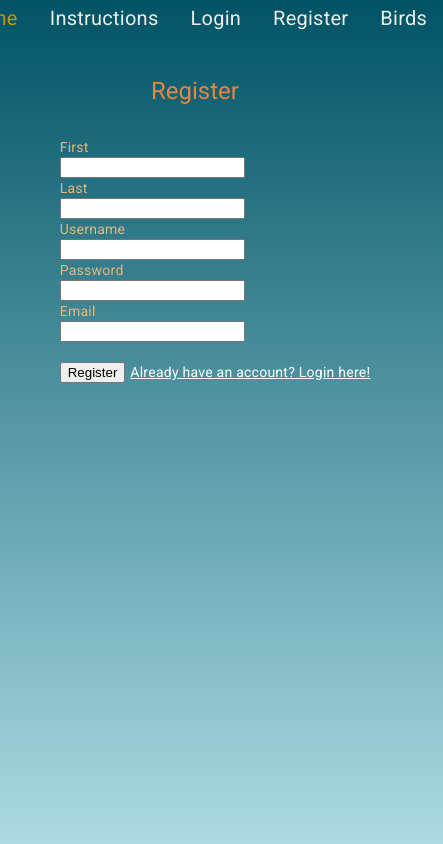
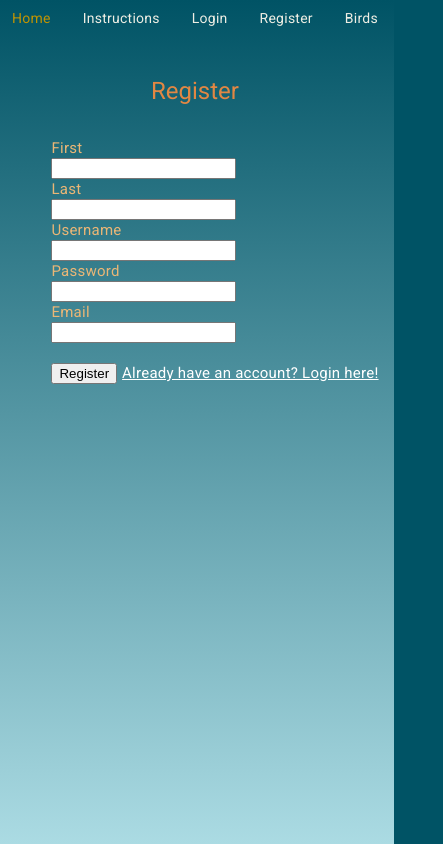
Before and after one commit to kellysun0124/ClippyBird, an Angular app in the folder FrontEnd/: page /register in a window 390 px wide. Shown: the whole page, 443 px wide, since content can reach past the window. Built offline with nearby package versions, Linux system fonts and the light colour scheme.

Commit message:
added phone media queries

```diff
--- a/FrontEnd/src/app/layouts/header/header.component.css
+++ b/FrontEnd/src/app/layouts/header/header.component.css
@@ -25,3 +25,14 @@
 .navbar-actions {
   margin-left: auto; /* Pushes the actions to the right */
 }
+
+/* Phone media queries */
+@media screen and (min-width: 360px) and (max-width: 800px) {
+  .navbar-nav {
+    float: none;
+    width: 100%;
+  }
+  .nav-item{
+    font-size: 14px;
+  }
+}
--- a/FrontEnd/src/styles.css
+++ b/FrontEnd/src/styles.css
@@ -13,3 +13,11 @@
   text-align: center;
   color: #e28743;
 }
+
+/* Phone media queries */
+@media screen and (min-width: 360px) and (max-width: 800px){
+  .mat-card{
+    font-size: 15px;
+  }
+
+}
```
